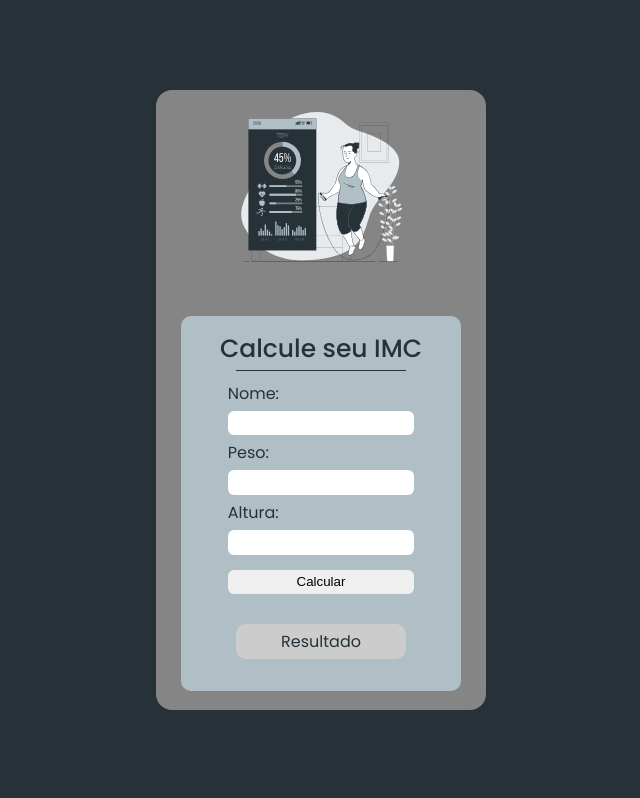
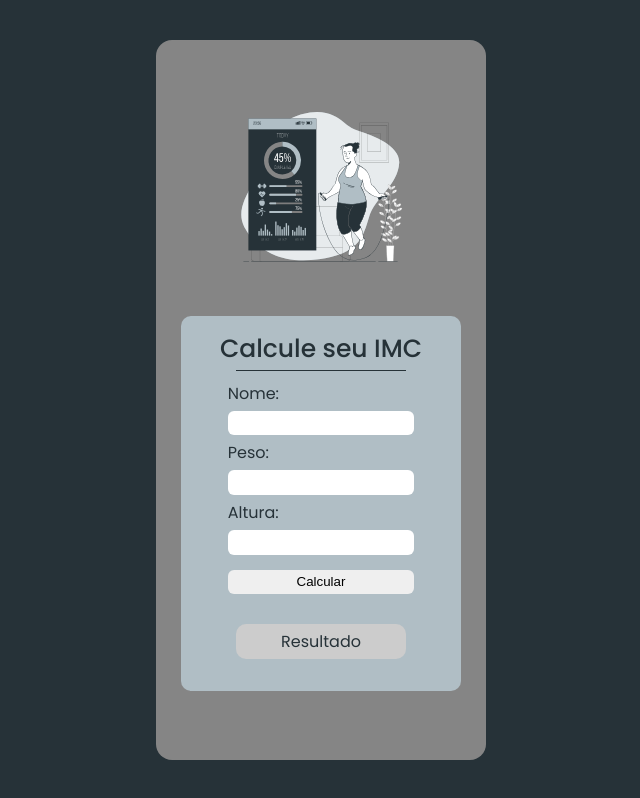
Before and after one commit to luizotvio/projeto-imc, a plain HTML site: page index.html in a window 1280 px wide. Shown: the whole page, without its empty margins (319-959 px from the left). Drawn offline with Linux system fonts and the light colour scheme.

Commit message:
Update style.css

```diff
--- a/assets/css/style.css
+++ b/assets/css/style.css
@@ -21,7 +21,7 @@ body {
 }
 
 main {
-    height: 620px;
+    height: 90vh;
     width: 330px;
     display: flex;
     flex-direction: column;
```
